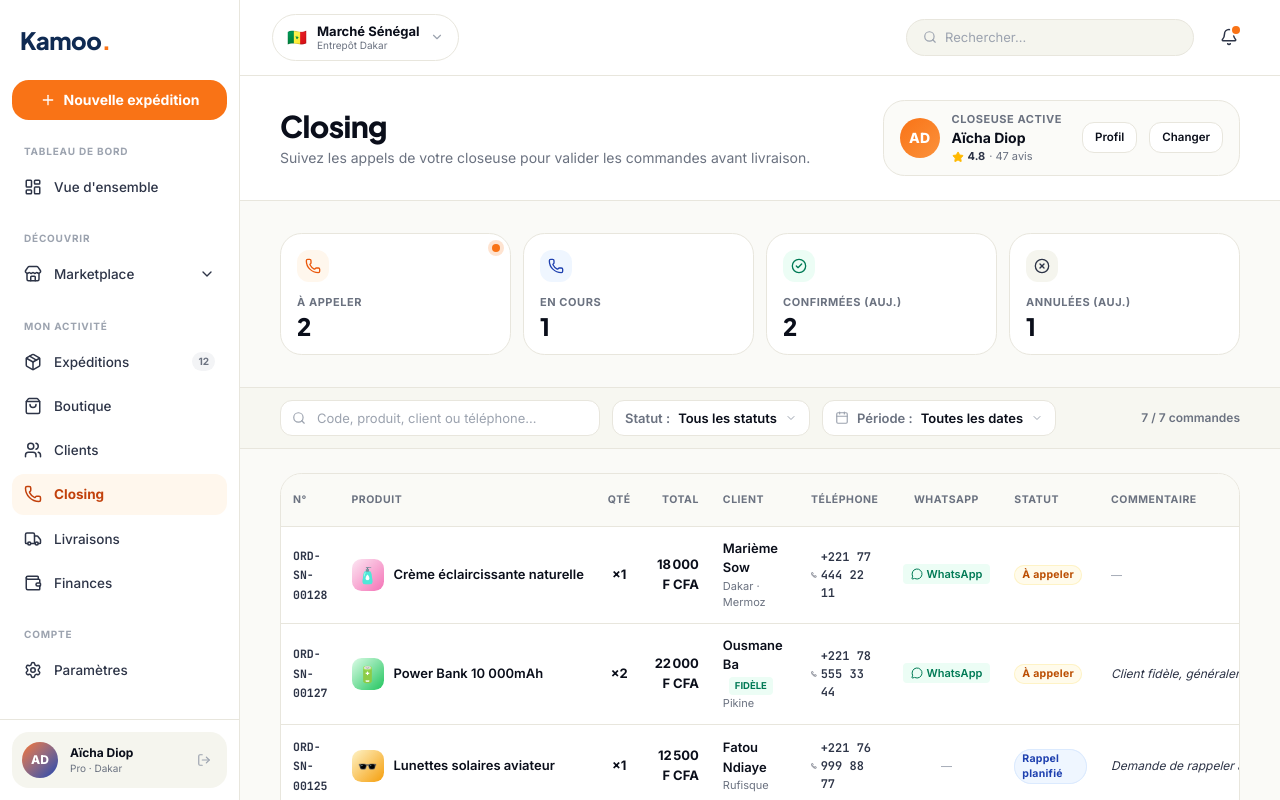
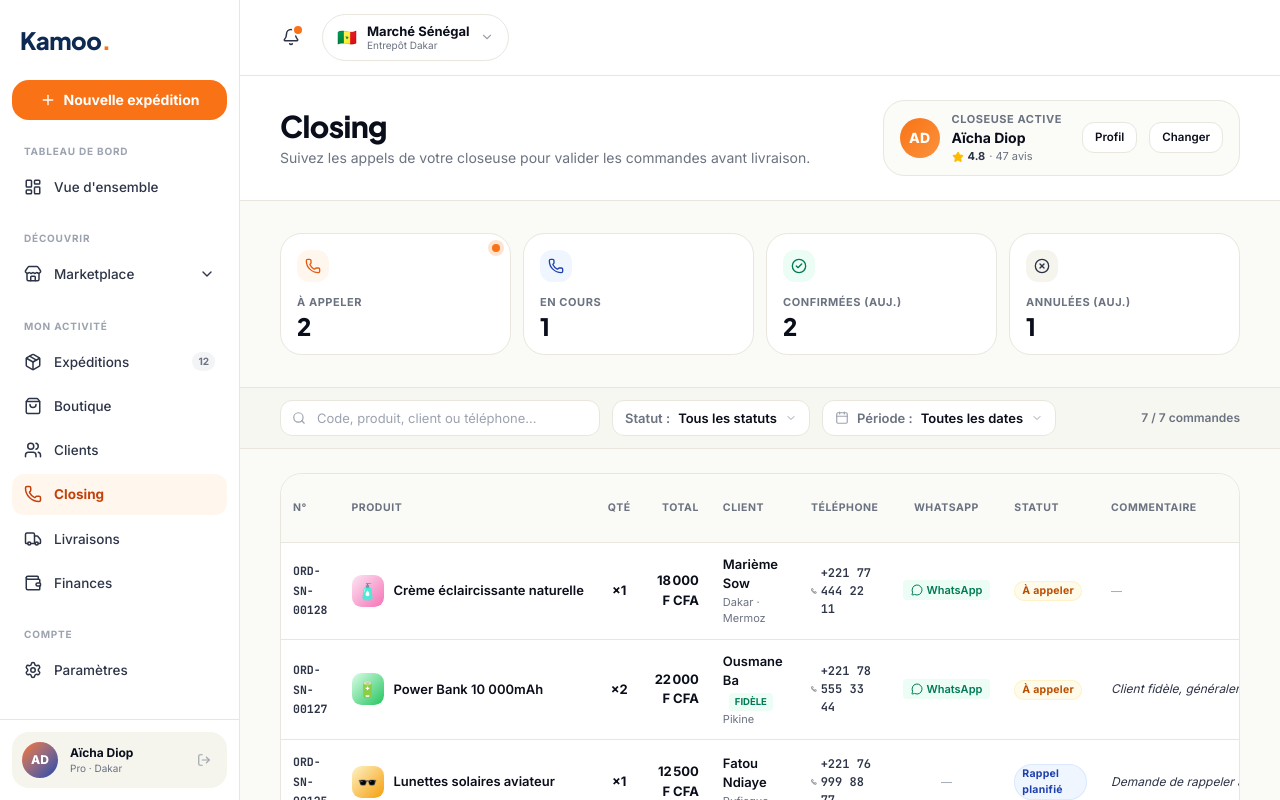
Before and after one commit to Patrick-hub90/kamoo-app, a Next.js app: page /closing in a window 1280 px wide. Built offline with nearby package versions, Linux system fonts and the light colour scheme.

Commit message:
design: topbar épurée (cloche + sélecteur marché seuls) + countdown plain text

```diff
--- a/src/app/(vendor)/closing/page.tsx
+++ b/src/app/(vendor)/closing/page.tsx
@@ -405,7 +405,7 @@ function ClosingTable({ assignments }: { assignments: ClosingAssignment[] }) {
               {/* Compte à rebours */}
               <Td>
                 {a.status === "callback_scheduled" && a.callbackAt ? (
-                  <Countdown targetIso={a.callbackAt} compact />
+                  <Countdown targetIso={a.callbackAt} />
                 ) : a.status === "confirmed" && a.scheduledDeliveryAt ? (
                   <Countdown targetIso={a.scheduledDeliveryAt} />
                 ) : (
--- a/src/components/kamoo/countdown.tsx
+++ b/src/components/kamoo/countdown.tsx
@@ -5,8 +5,6 @@ import { useEffect, useState } from "react";
 type Props = {
   /** Date cible ISO */
   targetIso: string;
-  /** Affichage compact (vs verbeux) */
-  compact?: boolean;
 };
 
 function diffParts(target: Date, now: Date) {
@@ -23,7 +21,7 @@ function diffParts(target: Date, now: Date) {
  * Compte à rebours minimaliste, mis à jour chaque minute.
  * Si la date est passée → affiche "il y a X" en rouge.
  */
-export function Countdown({ targetIso, compact = false }: Props) {
+export function Countdown({ targetIso }: Props) {
   const target = new Date(targetIso);
   const [now, setNow] = useState<Date>(() => new Date());
 
@@ -39,30 +37,15 @@ export function Countdown({ targetIso, compact = false }: Props) {
   if (hours > 0 || days > 0) parts.push(`${hours}h`);
   parts.push(`${minutes}min`);
 
-  const label = past ? `Dépassé · ${parts.join(" ")}` : parts.join(" ");
-
-  if (compact) {
-    return (
-      <span
-        className={`font-mono-kamoo text-[11.5px] font-bold ${
-          past ? "text-red-600" : "text-ink-900"
-        }`}
-      >
-        {label}
-      </span>
-    );
-  }
+  const label = past ? `-${parts.join(" ")}` : parts.join(" ");
 
   return (
-    <div
-      className={`inline-flex items-baseline gap-1 rounded-md px-2 py-0.5 text-[11.5px] font-bold ${
-        past
-          ? "bg-red-50 text-red-700"
-          : "bg-emerald-50 text-emerald-700"
+    <span
+      className={`font-mono-kamoo text-[12px] ${
+        past ? "text-red-600" : "text-ink-900"
       }`}
     >
-      <span>{past ? "⏱ Dépassé" : "⏱"}</span>
-      <span className="font-mono-kamoo">{parts.join(" ")}</span>
-    </div>
+      {label}
+    </span>
   );
 }
--- a/src/components/layout/topbar.tsx
+++ b/src/components/layout/topbar.tsx
@@ -1,36 +1,26 @@
 "use client";
 
 import { useState } from "react";
-import { Bell, Search } from "lucide-react";
+import { Bell } from "lucide-react";
 import { COUNTRIES, type Country } from "@/lib/data/countries";
 import { CountrySelector } from "./country-selector";
 
 export function Topbar() {
-  // TODO : déplacer dans un context global quand on aura plus d'écrans qui en dépendent
+  // TODO : déplacer dans un context global plus tard
   const [country, setCountry] = useState<Country>(COUNTRIES[0]);
 
   return (
-    <header className="flex items-center gap-4 border-b border-line bg-white px-8 py-3.5">
-      {/* Sélecteur pays */}
-      <CountrySelector value={country} onChange={setCountry} />
-
-      <div className="flex-1" />
-
-      {/* Recherche */}
-      <div className="flex w-72 items-center gap-2 rounded-full border border-line bg-paper-2 px-4 py-2">
-        <Search className="h-3.5 w-3.5 text-ink-400" />
-        <input
-          type="search"
-          placeholder="Rechercher…"
-          className="flex-1 bg-transparent text-[13px] outline-none placeholder:text-ink-400"
-        />
-      </div>
-
-      {/* Notifications */}
+    <header className="flex items-center gap-3 border-b border-line bg-white px-8 py-3.5">
+      {/* Notifications à gauche */}
       <button className="relative rounded-lg p-2.5 text-ink-700 hover:bg-paper-2">
         <Bell className="h-[18px] w-[18px]" />
         <span className="absolute right-2 top-2 h-2 w-2 rounded-full bg-kamoo-orange-500 ring-2 ring-white" />
       </button>
+
+      {/* Sélecteur marché (avec drapeau pays comme logo) */}
+      <CountrySelector value={country} onChange={setCountry} />
+
+      <div className="flex-1" />
     </header>
   );
 }
```
